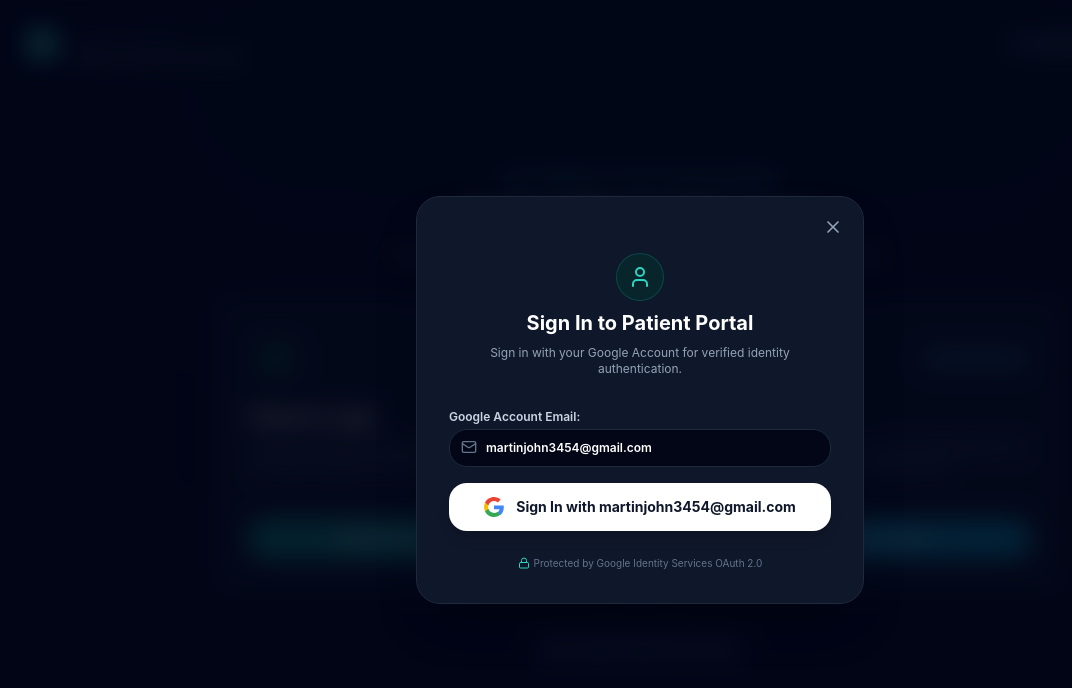
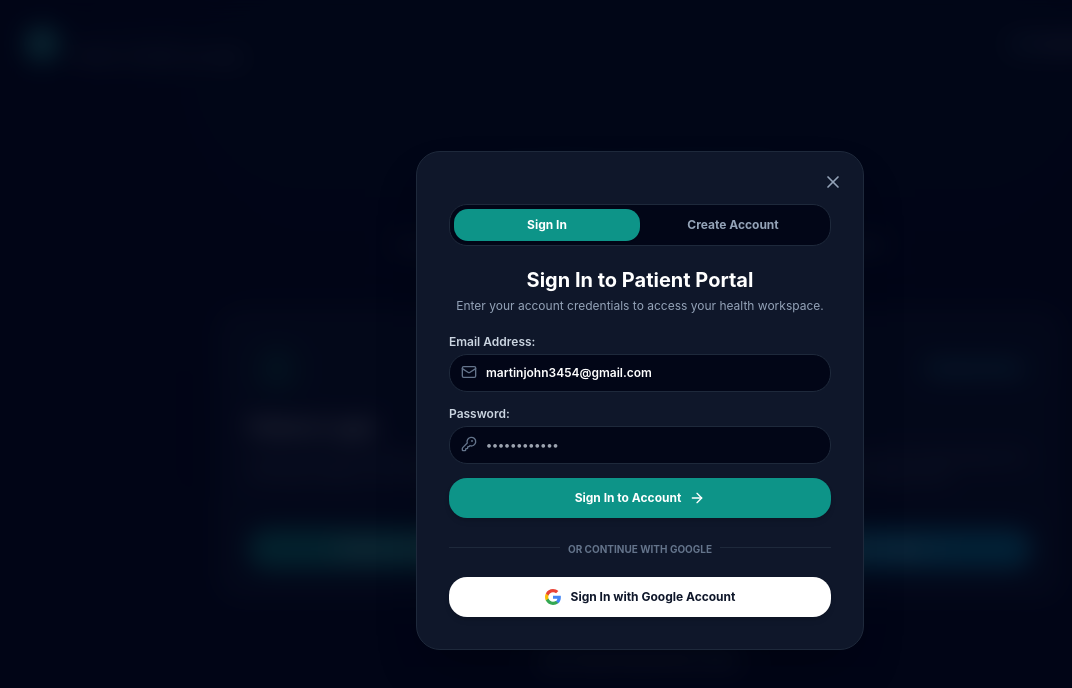
Before and after one commit to martyn-in/healthbridge, a Next.js app: page / in a window 1280 px wide. Both pictures are taken after a click on the element 422 px from the left and 444 px from the top of the page. Shown: the top 688 px of the page, without its empty margins (0-1072 px from the left). Built offline with nearby package versions, Linux system fonts and the light colour scheme; no server answers.

Commit message:
Implement real user registration and sign in system with custom email & password authentication

```diff
--- a/src/components/ui/SignInPortal.tsx
+++ b/src/components/ui/SignInPortal.tsx
@@ -13,31 +13,108 @@ import {
   CheckCircle2,
   AlertCircle,
   Mail,
+  KeyRound,
+  UserPlus,
 } from 'lucide-react';
 import { useApp, UserSession } from '@/context/AppContext';
 import { Logo } from './Logo';
 
 export function SignInPortal() {
-  const { login, showToast } = useApp();
+  const { login, addProfile, showToast } = useApp();
   const router = useRouter();
 
   const [activePortalModal, setActivePortalModal] = useState<'Patient' | 'Physician' | 'Admin' | null>(null);
-  const [googleEmail, setGoogleEmail] = useState('martinjohn3454@gmail.com');
+  const [authMode, setAuthMode] = useState<'signin' | 'register'>('signin');
+
+  // Real Form Fields
+  const [fullName, setFullName] = useState('');
+  const [email, setEmail] = useState('martinjohn3454@gmail.com');
+  const [password, setPassword] = useState('');
   const [isAuthenticating, setIsAuthenticating] = useState(false);
+  const [errorMsg, setErrorMsg] = useState('');
+
+  const openPortal = (role: 'Patient' | 'Physician' | 'Admin') => {
+    setActivePortalModal(role);
+    setErrorMsg('');
+    if (role === 'Patient') {
+      setEmail('martinjohn3454@gmail.com');
+      setFullName('Martin John');
+    } else if (role === 'Physician') {
+      setEmail('dr.ananya.mehta@gmail.com');
+      setFullName('Dr. Ananya Mehta');
+    } else {
+      setEmail('admin.apexhealth@gmail.com');
+      setFullName('Apex Hospital Admin');
+    }
+  };
+
+  const handleRealUserSubmit = (e: React.FormEvent) => {
+    e.preventDefault();
+    setErrorMsg('');
+
+    if (!email.trim() || !email.includes('@')) {
+      setErrorMsg('Please enter a valid email address.');
+      return;
+    }
+
+    if (authMode === 'register' && !fullName.trim()) {
+      setErrorMsg('Please enter your full name.');
+      return;
+    }
+
+    if (!password || password.length < 3) {
+      setErrorMsg('Please enter your account password.');
+      return;
+    }
+
+    setIsAuthenticating(true);
+
+    const role = activePortalModal || 'Patient';
+    const userName = fullName.trim() || email.split('@')[0].replace('.', ' ').replace(/^./, (str) => str.toUpperCase());
+    const initials = userName.split(' ').map((n) => n[0]).join('').substring(0, 2).toUpperCase() || 'GU';
+
+    const userProfile: UserSession = {
+      email: email.trim(),
+      name: role === 'Physician' && !userName.startsWith('Dr.') ? `Dr. ${userName}` : userName,
+      role: role,
+      avatarInitials: initials,
+      facility: role === 'Patient' ? 'Personal Account' : role === 'Physician' ? 'Apex Hospital & Emergency Clinic' : 'Hospital Network System',
+      authenticatedAt: new Date().toISOString(),
+    };
+
+    setTimeout(() => {
+      if (authMode === 'register' && role === 'Patient') {
+        addProfile({
+          name: userName,
+          relationship: 'Self',
+          age: 32,
+          gender: 'Male',
+          bloodGroup: 'O+',
+          allergies: [],
+          conditions: [],
+          isPrimary: true,
+        });
+      }
+
+      login(userProfile);
+      setIsAuthenticating(false);
+      router.push('/dashboard');
+    }, 400);
+  };
 
   const handleGoogleSignIn = (role: 'Patient' | 'Physician' | 'Admin') => {
     setIsAuthenticating(true);
 
-    const emailToUse = googleEmail.trim() || (role === 'Patient' ? 'martinjohn3454@gmail.com' : role === 'Physician' ? 'dr.ananya.mehta@gmail.com' : 'admin.apexhealth@gmail.com');
-    const namePart = emailToUse.split('@')[0].replace('.', ' ').replace(/^./, (str) => str.toUpperCase());
-    const initials = namePart.split(' ').map((n) => n[0]).join('').substring(0, 2).toUpperCase() || 'GU';
+    const emailToUse = email.trim() || (role === 'Patient' ? 'martinjohn3454@gmail.com' : 'dr.ananya.mehta@gmail.com');
+    const userName = fullName.trim() || emailToUse.split('@')[0].replace('.', ' ').replace(/^./, (str) => str.toUpperCase());
+    const initials = userName.split(' ').map((n) => n[0]).join('').substring(0, 2).toUpperCase() || 'GU';
 
     const userProfile: UserSession = {
       email: emailToUse,
-      name: role === 'Physician' ? `Dr. ${namePart}` : namePart,
+      name: role === 'Physician' && !userName.startsWith('Dr.') ? `Dr. ${userName}` : userName,
       role: role,
       avatarInitials: initials,
-      facility: role === 'Patient' ? 'Personal Google Account' : role === 'Physician' ? 'Apex Hospital & Emergency Clinic' : 'Hospital Systems Network',
+      facility: role === 'Patient' ? 'Personal Google Account' : role === 'Physician' ? 'Apex Hospital & Emergency Clinic' : 'Hospital Network System',
       authenticatedAt: new Date().toISOString(),
     };
 
@@ -74,7 +151,7 @@ export function SignInPortal() {
             Select Portal Access
           </h1>
           <p className="text-xs sm:text-sm text-slate-400 leading-relaxed">
-            Choose your login portal to continue with Google OAuth 2.0 Authentication.
+            Choose your login portal to continue with real credentials or Google OAuth 2.0.
           </p>
         </div>
 
@@ -82,10 +159,7 @@ export function SignInPortal() {
         <div className="grid grid-cols-1 md:grid-cols-2 gap-6 w-full">
           {/* Patient Login Card */}
           <div
-            onClick={() => {
-              setGoogleEmail('martinjohn3454@gmail.com');
-              setActivePortalModal('Patient');
-            }}
+            onClick={() => openPortal('Patient')}
             className="group rounded-2xl bg-slate-900/90 border border-slate-800 p-8 shadow-2xl hover:border-teal-500/80 transition-all cursor-pointer flex flex-col justify-between space-y-6 relative overflow-hidden"
           >
             <div className="space-y-4">
@@ -111,8 +185,7 @@ export function SignInPortal() {
             <button
               onClick={(e) => {
                 e.stopPropagation();
-                setGoogleEmail('martinjohn3454@gmail.com');
-                setActivePortalModal('Patient');
+                openPortal('Patient');
               }}
               className="w-full py-3 rounded-xl bg-teal-600 hover:bg-teal-700 text-white font-bold text-xs shadow-md transition-colors flex items-center justify-center gap-2"
             >
@@ -123,10 +196,7 @@ export function SignInPortal() {
 
           {/* Doctor Login Card */}
           <div
-            onClick={() => {
-              setGoogleEmail('dr.ananya.mehta@gmail.com');
-              setActivePortalModal('Physician');
-            }}
+            onClick={() => openPortal('Physician')}
             className="group rounded-2xl bg-slate-900/90 border border-slate-800 p-8 shadow-2xl hover:border-teal-500/80 transition-all cursor-pointer flex flex-col justify-between space-y-6 relative overflow-hidden"
           >
             <div className="space-y-4">
@@ -152,8 +222,7 @@ export function SignInPortal() {
             <button
               onClick={(e) => {
                 e.stopPropagation();
-                setGoogleEmail('dr.ananya.mehta@gmail.com');
-                setActivePortalModal('Physician');
+                openPortal('Physician');
               }}
               className="w-full py-3 rounded-xl bg-cyan-600 hover:bg-cyan-700 text-white font-bold text-xs shadow-md transition-colors flex items-center justify-center gap-2"
             >
@@ -166,10 +235,7 @@ export function SignInPortal() {
         {/* Down Small Admin Login Link */}
         <div className="pt-2 text-center">
           <button
-            onClick={() => {
-              setGoogleEmail('admin.apexhealth@gmail.com');
-              setActivePortalModal('Admin');
-            }}
+            onClick={() => openPortal('Admin')}
             className="inline-flex items-center gap-2 text-xs font-semibold text-slate-400 hover:text-white px-4 py-2 rounded-xl bg-slate-900/60 border border-slate-800 hover:border-slate-700 transition-all"
           >
             <Building2 className="h-3.5 w-3.5 text-slate-400" />
@@ -178,10 +244,10 @@ export function SignInPortal() {
         </div>
       </main>
 
-      {/* Google Sign In Modal */}
+      {/* Real User Login Modal */}
       {activePortalModal && (
         <div className="fixed inset-0 z-50 flex items-center justify-center bg-slate-950/80 p-4 backdrop-blur-md animate-in fade-in duration-200">
-          <div className="w-full max-w-md rounded-2xl bg-slate-900 border border-slate-800 p-6 sm:p-8 shadow-2xl space-y-6 relative">
+          <div className="w-full max-w-md rounded-2xl bg-slate-900 border border-slate-800 p-6 sm:p-8 shadow-2xl space-y-5 relative">
             <button
               onClick={() => setActivePortalModal(null)}
               className="absolute top-4 right-4 text-slate-400 hover:text-white p-1 rounded-lg"
@@ -189,53 +255,130 @@ export function SignInPortal() {
               <X className="h-5 w-5" />
             </button>
 
-            <div className="text-center space-y-2">
-              <div className="mx-auto flex h-12 w-12 items-center justify-center rounded-2xl bg-teal-950/60 text-teal-400 border border-teal-500/30">
-                {activePortalModal === 'Patient' ? (
-                  <User className="h-6 w-6" />
-                ) : activePortalModal === 'Physician' ? (
-                  <Stethoscope className="h-6 w-6" />
-                ) : (
-                  <Building2 className="h-6 w-6" />
-                )}
+            {/* Mode Selector Tabs */}
+            <div className="flex rounded-xl bg-slate-950 p-1 border border-slate-800 text-xs">
+              <button
+                type="button"
+                onClick={() => { setAuthMode('signin'); setErrorMsg(''); }}
+                className={`flex-1 py-2 rounded-lg font-bold transition-all ${
+                  authMode === 'signin' ? 'bg-teal-600 text-white shadow-sm' : 'text-slate-400 hover:text-white'
+                }`}
+              >
+                Sign In
+              </button>
+              <button
+                type="button"
+                onClick={() => { setAuthMode('register'); setErrorMsg(''); }}
+                className={`flex-1 py-2 rounded-lg font-bold transition-all ${
+                  authMode === 'register' ? 'bg-teal-600 text-white shadow-sm' : 'text-slate-400 hover:text-white'
+                }`}
+              >
+                Create Account
+              </button>
             </div>
+
+            <div className="text-center space-y-1">
               <h3 className="text-xl font-bold text-white">
-                {activePortalModal === 'Patient'
-                  ? 'Sign In to Patient Portal'
-                  : activePortalModal === 'Physician'
-                  ? 'Sign In to Doctor Portal'
-                  : 'Sign In to Admin Portal'}
+                {authMode === 'signin'
+                  ? `Sign In to ${activePortalModal} Portal`
+                  : `Create New ${activePortalModal} Account`}
               </h3>
               <p className="text-xs text-slate-400">
-                Sign in with your Google Account for verified identity authentication.
+                {authMode === 'signin'
+                  ? 'Enter your account credentials to access your health workspace.'
+                  : 'Register your real user account to manage clinical health records.'}
               </p>
             </div>
 
-            {/* Google Account Email Selector */}
-            <div className="space-y-4 pt-2 text-xs">
+            {errorMsg && (
+              <div className="p-3 rounded-xl bg-red-950/60 border border-red-800 text-red-300 text-xs flex items-center gap-2">
+                <AlertCircle className="h-4 w-4 text-red-400 shrink-0" />
+                <span>{errorMsg}</span>
+              </div>
+            )}
+
+            {/* Real Credentials Form */}
+            <form onSubmit={handleRealUserSubmit} className="space-y-3.5 text-xs">
+              {authMode === 'register' && (
                 <div className="space-y-1">
-                <label className="font-semibold text-slate-300 block">Google Account Email:</label>
+                  <label className="font-semibold text-slate-300 block">Full Name:</label>
+                  <div className="relative">
+                    <User className="absolute left-3 top-2.5 h-4 w-4 text-slate-500" />
+                    <input
+                      type="text"
+                      required
+                      value={fullName}
+                      onChange={(e) => setFullName(e.target.value)}
+                      placeholder="e.g. Martin John"
+                      className="w-full pl-9 pr-4 py-2.5 rounded-xl bg-slate-950 text-white border border-slate-800 font-semibold outline-none focus:border-teal-500"
+                    />
+                  </div>
+                </div>
+              )}
+
+              <div className="space-y-1">
+                <label className="font-semibold text-slate-300 block">Email Address:</label>
                 <div className="relative">
                   <Mail className="absolute left-3 top-2.5 h-4 w-4 text-slate-500" />
                   <input
                     type="email"
                     required
-                    value={googleEmail}
-                    onChange={(e) => setGoogleEmail(e.target.value)}
+                    value={email}
+                    onChange={(e) => setEmail(e.target.value)}
                     placeholder="e.g. user@gmail.com"
                     className="w-full pl-9 pr-4 py-2.5 rounded-xl bg-slate-950 text-white border border-slate-800 font-semibold outline-none focus:border-teal-500"
                   />
                 </div>
               </div>
 
-              {/* Google Sign In Action Button */}
+              <div className="space-y-1">
+                <label className="font-semibold text-slate-300 block">Password:</label>
+                <div className="relative">
+                  <KeyRound className="absolute left-3 top-2.5 h-4 w-4 text-slate-500" />
+                  <input
+                    type="password"
+                    required
+                    value={password}
+                    onChange={(e) => setPassword(e.target.value)}
+                    placeholder="••••••••••••"
+                    className="w-full pl-9 pr-4 py-2.5 rounded-xl bg-slate-950 text-white border border-slate-800 font-semibold outline-none focus:border-teal-500"
+                  />
+                </div>
+              </div>
+
+              <button
+                type="submit"
+                disabled={isAuthenticating}
+                className="w-full py-3 rounded-xl bg-teal-600 hover:bg-teal-700 disabled:opacity-50 text-white font-bold text-xs shadow-md transition-colors flex items-center justify-center gap-2"
+              >
+                {isAuthenticating ? (
+                  <span>Authenticating Session...</span>
+                ) : (
+                  <>
+                    <span>{authMode === 'signin' ? 'Sign In to Account' : 'Register & Enter Platform'}</span>
+                    <ArrowRight className="h-4 w-4" />
+                  </>
+                )}
+              </button>
+            </form>
+
+            {/* Google OAuth Option */}
+            <div className="relative pt-1">
+              <div className="absolute inset-0 flex items-center">
+                <div className="w-full border-t border-slate-800" />
+              </div>
+              <div className="relative flex justify-center text-[10px] uppercase font-bold text-slate-500">
+                <span className="bg-slate-900 px-2">Or continue with Google</span>
+              </div>
+            </div>
+
             <button
               disabled={isAuthenticating}
               onClick={() => handleGoogleSignIn(activePortalModal)}
-                className="w-full py-3.5 px-4 rounded-xl bg-white hover:bg-slate-100 text-slate-900 font-bold text-sm shadow-lg transition-all flex items-center justify-center gap-3 disabled:opacity-50"
+              className="w-full py-3 px-4 rounded-xl bg-white hover:bg-slate-100 text-slate-900 font-bold text-xs shadow-md transition-all flex items-center justify-center gap-2.5 disabled:opacity-50"
             >
               {/* Google G SVG Icon */}
-                <svg className="h-5 w-5" viewBox="0 0 24 24">
+              <svg className="h-4 w-4" viewBox="0 0 24 24">
                 <path
                   fill="#4285F4"
                   d="M23.745 12.27c0-.7-.06-1.4-.19-2.07H12v4.51h6.6c-.29 1.52-1.14 2.82-2.4 3.68v3.05h3.88c2.27-2.09 3.665-5.17 3.665-9.17z"
@@ -253,22 +396,15 @@ export function SignInPortal() {
                   d="M12 4.75c1.77 0 3.35.61 4.6 1.8l3.42-3.42C17.95 1.19 15.24 0 12 0 7.31 0 3.26 2.7 1.29 6.61l3.99 3.15c.95-2.85 3.6-4.96 6.72-4.96z"
                 />
               </svg>
-
-                <span>{isAuthenticating ? 'Signing in with Google...' : `Sign In with ${googleEmail || 'Google Account'}`}</span>
+              <span>Sign In with Google Account</span>
             </button>
-
-              <div className="text-[10px] text-center text-slate-500 pt-2 flex items-center justify-center gap-1">
-                <Lock className="h-3 w-3 text-teal-400" />
-                <span>Protected by Google Identity Services OAuth 2.0</span>
-              </div>
-            </div>
           </div>
         </div>
       )}
 
       {/* Footer */}
       <footer className="relative z-10 py-4 border-t border-slate-900 text-center text-[11px] text-slate-600">
-        HealthBridge AI • Clinical & Patient Platform • Google OAuth 2.0 Integrated
+        HealthBridge AI • Clinical & Patient Platform • Google OAuth 2.0 & Custom Real User Auth
       </footer>
     </div>
   );
```
Lines whose indentation alone changed are shown as unchanged.
